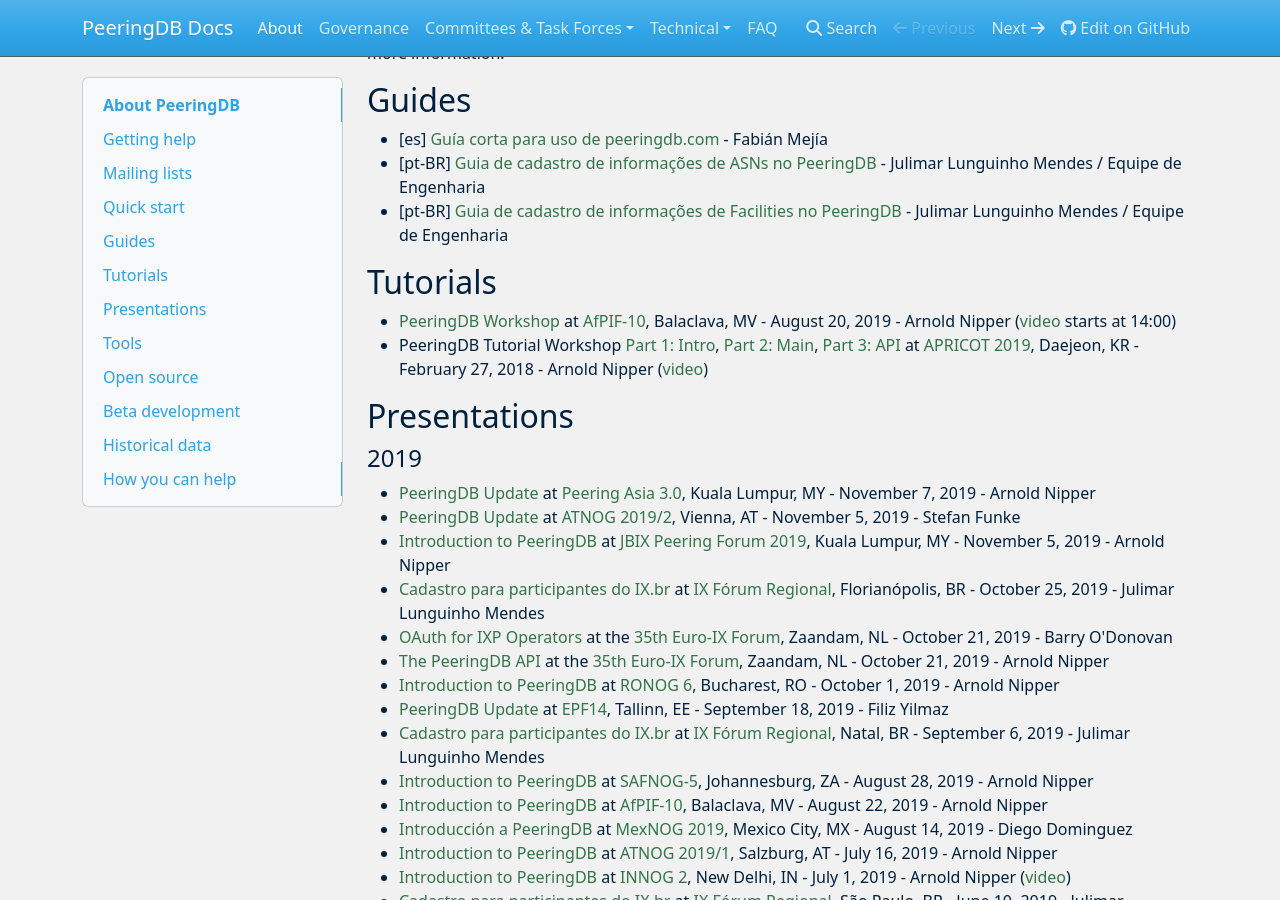
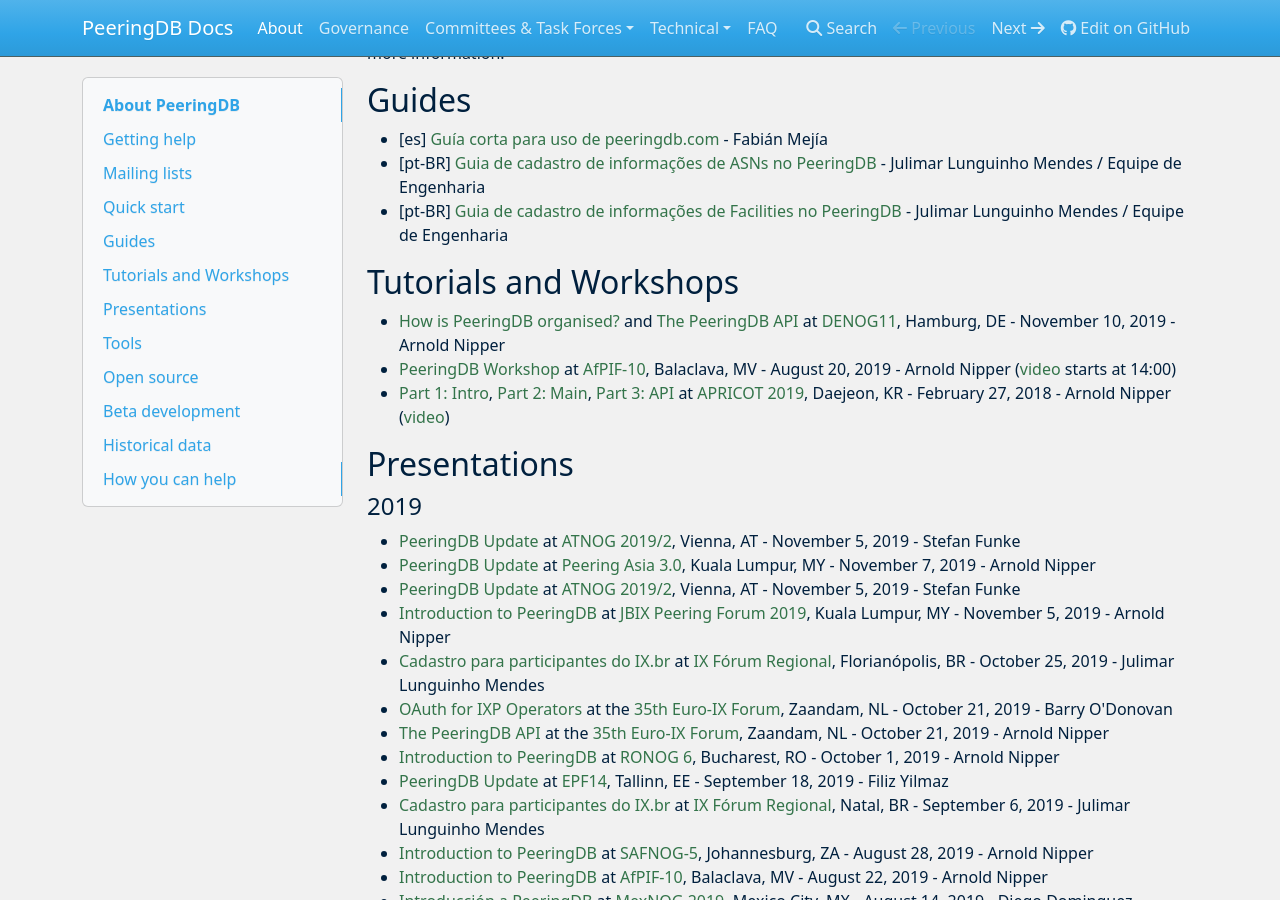
Before and after one commit to peeringdb/docs, an MkDocs documentation site: the page built from docs/index.md, in a window 1280 px wide and 900 px high, scrolled down 1162 px. Built offline with MkDocs 1.6.1, drawn with Linux system fonts in a browser that asks for light colours; nearby versions of some CDN libraries.

Commit message:
Added Arnold's DENOG11 workshops.

```diff
--- a/docs/index.md
+++ b/docs/index.md
@@ -49,15 +49,17 @@
 - [pt-BR] [Guia de cadastro de informações de ASNs no PeeringDB](guide/PeeringDB_Cadastro_de_ASN.pdf) - Julimar Lunguinho Mendes / Equipe de Engenharia
 - [pt-BR] [Guia de cadastro de informações de Facilities no PeeringDB](guide/PeeringDB_Cadastro_de_Facilities.pdf) - Julimar Lunguinho Mendes / Equipe de Engenharia
 
-## Tutorials
+## Tutorials and Workshops
 
+- [How is PeeringDB organised?](presentation/20191110-1-GUI-DENOG11-Arnold-Nipper.pdf) and [The PeeringDB API](presentation/20191110-2-API-DENOG11-Arnold-Nipper.pdf) at [DENOG11](https://www.denog.de/de/meetings/denog11/workshops.html), Hamburg, DE - November 10, 2019 - Arnold Nipper
 - [PeeringDB Workshop](presentation/20190820_PeeringDB_Workshop_1-2_AfPIF_2019.pdf) at [AfPIF-10](https://www.afpif.org/afpif-10/), Balaclava, MV - August 20, 2019 - Arnold Nipper ([video](https://livestream.com/internetsociety/afpif2019/videos/195303661) starts at 14:00)
-- PeeringDB Tutorial Workshop [Part 1: Intro](presentation/20190227-peeringdb-workshop-1-intro.pdf), [Part 2: Main](presentation/20190227-peeringdb-workshop-2-main.pdf), [Part 3: API](presentation/20190227-peeringdb-workshop-3-api.pdf) at [APRICOT 2019](https://2019.apricot.net/program/schedule/#/day/10/peeringdb-tutorial), Daejeon, KR - February 27, 2018 - Arnold Nipper ([video](https://www.youtube.com/watch?v=cygDlOqs9tI))
+- [Part 1: Intro](presentation/20190227-peeringdb-workshop-1-intro.pdf), [Part 2: Main](presentation/20190227-peeringdb-workshop-2-main.pdf), [Part 3: API](presentation/20190227-peeringdb-workshop-3-api.pdf) at [APRICOT 2019](https://2019.apricot.net/program/schedule/#/day/10/peeringdb-tutorial), Daejeon, KR - February 27, 2018 - Arnold Nipper ([video](https://www.youtube.com/watch?v=cygDlOqs9tI))
 
 ## Presentations
 
 #### 2019
 
+- [PeeringDB Update](presentation/20191105-ATNOG2019-2-Stefan_Funke.pdf) at [ATNOG 2019/2](https://atnog.at/), Vienna, AT - November 5, 2019 - Stefan Funke
 - [PeeringDB Update](presentation/20191107-PeeringAsia3-Arnold-Nipper-V2.pdf) at [Peering Asia 3.0](http://peeringasia.com/), Kuala Lumpur, MY - November 7, 2019 - Arnold Nipper
 - [PeeringDB Update](presentation/20191105-ATNOG2019-2-Stefan_Funke.pdf) at [ATNOG 2019/2](https://atnog.at/), Vienna, AT - November 5, 2019 - Stefan Funke
 - [Introduction to PeeringDB](presentation/20191105-JBIX-Peering-Forum-Arnold-Nipper-V2.pdf) at [JBIX Peering Forum 2019](http://pf.jbix.my/), Kuala Lumpur, MY - November 5, 2019 - Arnold Nipper
```
Also changed, not shown: 2 other files.
